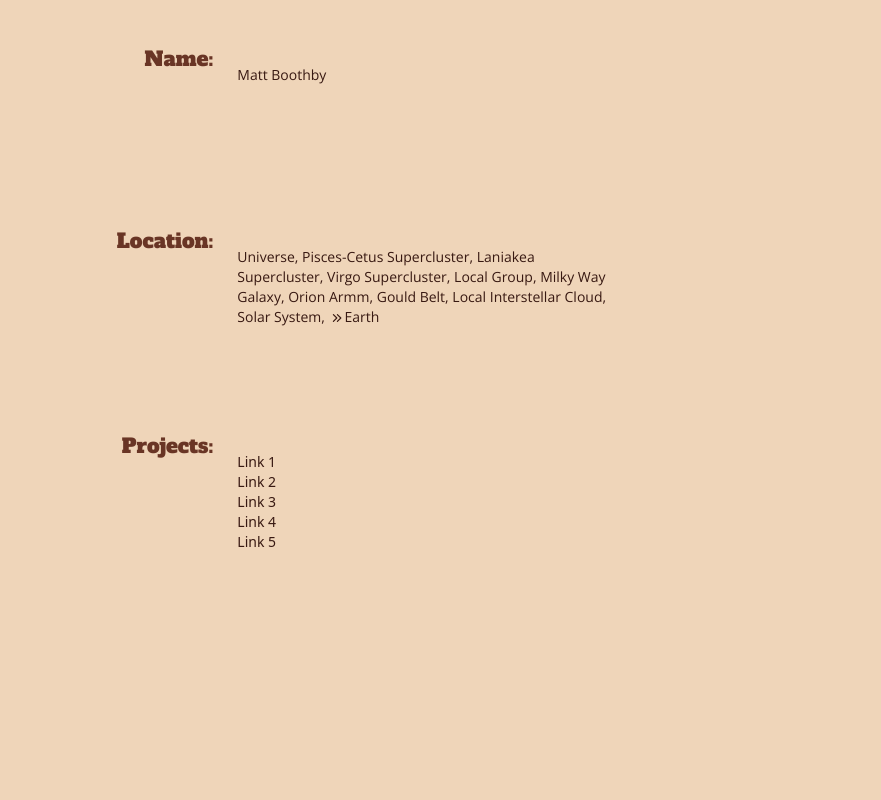
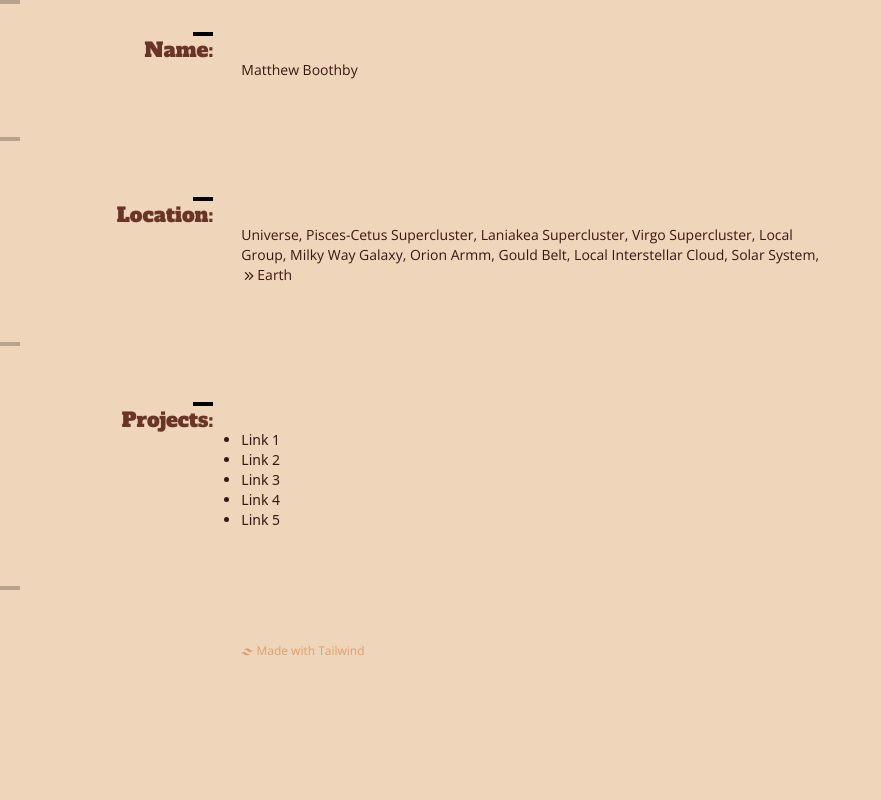
Before and after one commit to smoothby/personal_website, a website: page public/index.html in a window 1280 px wide. Shown: the whole page, without its empty margins (0-881 px from the left). Drawn offline with nearby package versions, Linux system fonts and the light colour scheme.

Commit message:
More styling

```diff
--- a/public/index.html
+++ b/public/index.html
@@ -21,17 +21,19 @@
   </head>
 
   <body>
-    <div class="grid h-screen grid-cols-12 auto-rows-auto bg-whiskey-200">
-      <div class="col-start-1 col-end-3">
     <div
-          class="w-5 p-0 m-0 border-t-4 border-black border-solid animate-fullpulse"
+      class="grid h-screen auto-cols-fr sm:grid-cols-6 auto-rows-auto bg-whiskey-200"
+    >
+      <div class="col-start-1 col-end-1">
+        <div
+          class="w-5 p-0 m-0 border-t-4 border-black border-solid animate-slowpulse15"
         ></div>
       </div>
 
-      <div class="col-start-1 col-end-3 row-start-2 row-end-3">
-        <div class="flex flex-col items-end justify-start h-full p-0 m-0">
+      <div class="col-start-1 col-end-2 row-start-2 row-end-3">
+        <div class="grid content-start h-full p-0 m-0 justify-items-end">
           <div
-            class="w-5 p-0 m-0 border-t-4 border-black border-solid animate-fullpulse"
+            class="w-5 p-0 m-0 border-t-4 border-black border-solid animate-slowpulse25"
           ></div>
           <div>
             <h1 class="text-xl text-whiskey-900 font-alfa">Name:</h1>
@@ -39,16 +41,16 @@
         </div>
       </div>
 
-      <div class="col-start-1 col-end-3 row-start-4 row-end-5">
+      <div class="col-start-1 col-end-2 row-start-3 row-end-4">
         <div
-          class="w-5 p-0 m-0 border-t-4 border-black border-solid animate-fullpulse"
+          class="w-5 p-0 m-0 border-t-4 border-black border-solid animate-slowpulse15"
         ></div>
       </div>
 
-      <div class="col-start-1 col-end-3 row-start-5 row-end-6">
-        <div class="flex flex-col items-end justify-start h-full p-0 m-0">
+      <div class="col-start-1 col-end-2 row-start-5 row-end-6">
+        <div class="grid content-start h-full p-0 m-0 justify-items-end">
           <div
-            class="w-5 p-0 m-0 border-t-4 border-black border-solid animate-fullpulse"
+            class="w-5 p-0 m-0 border-t-4 border-black border-solid animate-slowpulse25"
           ></div>
           <div>
             <h1 class="text-xl text-whiskey-900 font-alfa">Location:</h1>
@@ -56,35 +58,37 @@
         </div>
       </div>
 
-      <div class="col-start-1 col-end-3 row-start-6 row-end-7">
+      <div class="col-start-1 col-end-2 row-start-6 row-end-8">
         <div
-          class="w-5 p-0 m-0 border-t-4 border-black border-solid animate-fullpulse"
+          class="w-5 p-0 m-0 border-t-4 border-black border-solid animate-slowpulse15"
         ></div>
       </div>
 
-      <div class="col-start-1 col-end-3 row-start-7 row-end-8">
-        <div class="flex flex-col items-end justify-start h-full p-0 m-0">
+      <div class="col-start-1 col-end-2 row-start-8 row-end-8">
+        <div class="grid content-start h-full p-0 m-0 justify-items-end">
           <div
-            class="w-5 p-0 m-0 border-t-4 border-black border-solid animate-fullpulse"
+            class="w-5 p-0 m-0 border-t-4 border-black border-solid animate-slowpulse25"
           ></div>
           <h1 class="text-xl text-whiskey-900 font-alfa">Projects:</h1>
         </div>
       </div>
 
-      <div class="col-start-1 col-end-3 row-span-5 row-start-8">
+      <div class="col-start-1 col-end-2 row-span-5 row-start-9">
         <div
-          class="w-5 p-0 m-0 border-t-4 border-black border-solid animate-fullpulse"
+          class="w-5 p-0 m-0 border-t-4 border-black border-solid animate-slowpulse15"
         ></div>
       </div>
 
-      <div class="col-span-9 col-start-3 row-start-2">
-        <div class="flex flex-col items-start justify-start h-full p-6">
-          <h2 class="text-sm font-light font-opensans text-whiskey-950">Matt Boothby</h2>
+      <div class="col-start-2 row-start-2 sm:col-span-5">
+        <div class="grid h-full m-0 p-7">
+          <h2 class="text-sm font-light font-opensans text-whiskey-950">
+            Matthew Boothby
+          </h2>
         </div>
       </div>
 
-      <div class="col-span-4 col-start-3 row-start-5">
-        <div class="flex flex-col items-start justify-start h-full p-6">
+      <div class="col-start-2 row-start-5 sm:col-span-3">
+        <div class="grid h-full m-0 p-7">
           <h2 class="text-sm font-light font-opensans text-whiskey-950">
             Universe, Pisces-Cetus Supercluster, Laniakea Supercluster, Virgo
             Supercluster, Local Group, Milky Way Galaxy, Orion Armm, Gould Belt,
@@ -99,21 +103,50 @@
                 fill-rule="evenodd"
                 d="M15.28 9.47a.75.75 0 0 1 0 1.06l-4.25 4.25a.75.75 0 1 1-1.06-1.06L13.69 10 9.97 6.28a.75.75 0 0 1 1.06-1.06l4.25 4.25ZM6.03 5.22l4.25 4.25a.75.75 0 0 1 0 1.06l-4.25 4.25a.75.75 0 0 1-1.06-1.06L8.69 10 4.97 6.28a.75.75 0 0 1 1.06-1.06Z"
                 clip-rule="evenodd"
-            />
-          </svg>Earth
+              /></svg
+            >Earth
           </h2>
         </div>
       </div>
 
-      <div class="col-span-9 col-start-3 row-start-7">
-        <div class="flex flex-col items-start justify-start h-full p-6">
+      <div class="col-start-2 sm:col-span-5 row-start-8">
+        <div class="grid h-full m-0 p-7">
           <ul class="text-sm font-light text-whiskey-950">
-            <li>Link 1</li>
-            <li>Link 2</li>
-            <li>Link 3</li>
-            <li>Link 4</li>
-            <li><a href="https://webmail.boothby.me/" class="hover:text-whiskey-500">Link 5</a></li>
+            <li class="link-main"><a href="#">Link 1</a></li>
+            <li class="link-main"><a href="#" class="link-main">Link 2</a></li>
+            <li class="link-main"><a href="#" class="link-main">Link 3</a></li>
+            <li class="link-main"><a href="#" class="link-main">Link 4</a></li>
+            <li class="link-main">
+              <a href="https://webmail.boothby.me/" class="link-main">Link 5</a>
+            </li>
           </ul>
+        </div>
+      </div>
+
+      <div class="col-start-2 row-start-10 sm:col-span-5">
+        <div class="grid h-full m-0 p-7">
+          <p class="text-xs font-opensans text-whiskey-400">
+            <svg
+              xmlns="http://www.w3.org/2000/svg"
+              fill="currentColor"
+              class="inline-flex w-3 h-3"
+              viewBox="0 0 54 33"
+            >
+              <g clip-path="url(#prefix__clip0)">
+                <path
+                  fill-rule="evenodd"
+                  d="M27 0c-7.2 0-11.7 3.6-13.5 10.8 2.7-3.6 5.85-4.95 9.45-4.05 2.054.513 3.522 2.004 5.147 3.653C30.744 13.09 33.808 16.2 40.5 16.2c7.2 0 11.7-3.6 13.5-10.8-2.7 3.6-5.85 4.95-9.45 4.05-2.054-.513-3.522-2.004-5.147-3.653C36.756 3.11 33.692 0 27 0zM13.5 16.2C6.3 16.2 1.8 19.8 0 27c2.7-3.6 5.85-4.95 9.45-4.05 2.054.514 3.522 2.004 5.147 3.653C17.244 29.29 20.308 32.4 27 32.4c7.2 0 11.7-3.6 13.5-10.8-2.7 3.6-5.85 4.95-9.45 4.05-2.054-.513-3.522-2.004-5.147-3.653C23.256 19.31 20.192 16.2 13.5 16.2z"
+                  clip-rule="evenodd"
+                />
+              </g>
+              <defs>
+                <clipPath id="prefix__clip0">
+                  <path fill="#fff" d="M0 0h54v32.4H0z" />
+                </clipPath>
+              </defs>
+            </svg>
+            Made with Tailwind
+          </p>
         </div>
       </div>
     </div>
--- a/src/css/main.css
+++ b/src/css/main.css
@@ -3,3 +3,9 @@
 @tailwind base;
 @tailwind components;
 @tailwind utilities;
+
+@layer components {
+    .link-main {
+      @apply list-disc hover:list-disc hover:underline hover:underline-offset-4 hover:decoration-2 hover:text-whiskey-500;
+    }
+  }
--- a/tailwind.config.js
+++ b/tailwind.config.js
@@ -10,7 +10,8 @@ module.exports = {
         },
       },
       animation: {
-        fullpulse: 'pulse 2s cubic-bezier(0.4, 0, 0.6, 1) infinite',
+        slowpulse15: 'pulse 1.5s cubic-bezier(0.4, 0, 0.6, 1) infinite',
+        slowpulse25: 'pulse 2.5s cubic-bezier(0.4, 0, 0.6, 1) infinite',
       },
       colors: {
         whiskey: {
```
Also changed, not shown: public/css/style.css, public/css/style.min.css. Lines whose indentation alone changed are shown as unchanged.
